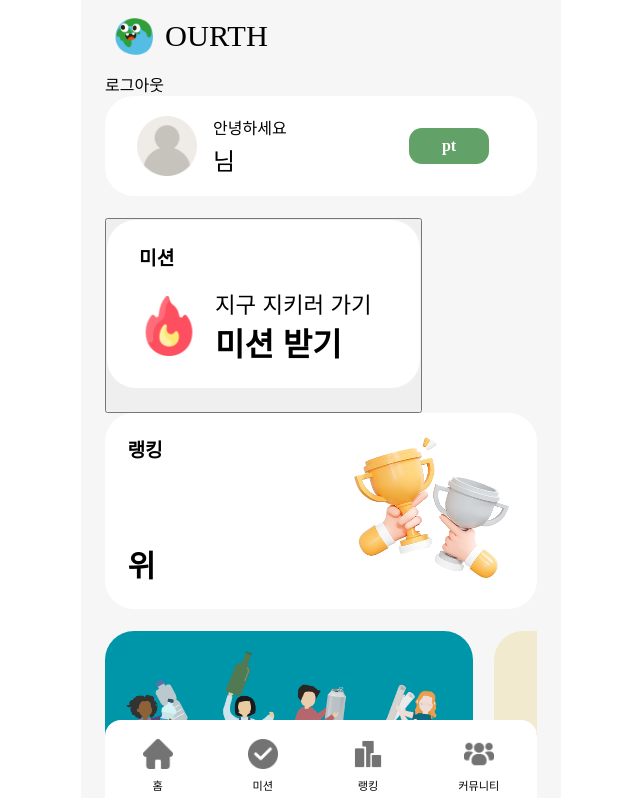
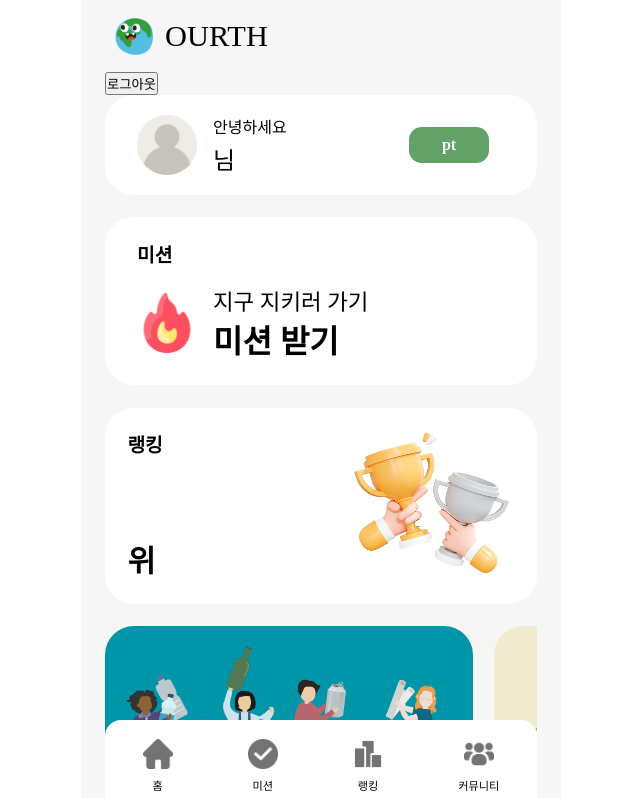
Before and after one commit to sinamong0620/Ourth-Frontend, a Next.js app: page /main in a window 1280 px wide. Shown: the top 798 px of the page, without its empty margins (319-959 px from the left). Built offline with nearby package versions, Linux system fonts and the light colour scheme; no server answers.

Commit message:
feat: routing when created missions
Co-authored-by: hyesungoh <haesungoh414@gmail.com>
Co-authored-by: YehyeokBang <qkddpgur318@gmail.com>
Co-authored-by: rltgjqmtkdydwk <slvrcods22@gmail.com>

```diff
--- a/src/components/MainOurth.tsx
+++ b/src/components/MainOurth.tsx
@@ -8,17 +8,19 @@ import { motion } from "framer-motion";
 import useMissionList from "../hooks/useMissionList";
 import AddMission from "./AddMission";
 import axios from "axios";
+import { useRouter } from "next/router";
+import { FC } from "react";
+import { useAtom } from "jotai";
+import { refreshIntervalAtom } from "../store/intervals";
 
-type AppProps = {
-  Component: React.ElementType;
-};
+const Page: FC = () => {
+  const router = useRouter();
+  const { userInfo } = useMissionList();
+  const [refreshInterval, _] = useAtom(refreshIntervalAtom);
 
-const MainOurth = ({ Component }: AppProps) => {
-  const { userInfo } = useMissionList();
-
-  const UserMission = async () => {
+  const userMission = async () => {
     try {
-      const response = await axios.post(
+      await axios.post(
         "https://ourth.duckdns.org/usermission/add",
         {}, //post는 형식이 {data,{config}} 이렇게 해야함
         {
@@ -27,13 +29,36 @@ const MainOurth = ({ Component }: AppProps) => {
           },
         }
       );
+      router.push("/mission");
     } catch (error) {
       alert(error);
     }
   };
+
+  const logout = async () => {
+    try {
+      await axios.post(
+        "https://ourth.duckdns.org/logout",
+        { refreshToken: `${localStorage.getItem("refreshKey")}` }, //post는 형식이 {data,{config}} 이렇게 해야함
+        {
+          headers: {
+            Authorization: `Bearer ${localStorage.getItem("tokenKey")}`,
+          },
+        }
+      );
+      window.localStorage.removeItem("tokenKey");
+      window.localStorage.removeItem("refreshKey");
+
+      clearInterval(refreshInterval!);
+      router.push("/login");
+    } catch (error) {
+      alert(error);
+    }
+  };
+
   return (
     <>
-      <div>로그아웃</div>
+      <button onClick={logout}>로그아웃</button>
       <motion.div
         initial={{ opacity: 0 }}
         whileInView={{ opacity: 10 }}
@@ -49,15 +74,15 @@ const MainOurth = ({ Component }: AppProps) => {
         whileInView={{ opacity: 10 }}
         transition={{ delay: 0.3 }}
       >
+        {!userInfo?.missionPresence ? (
+          <UnsetButton onClick={userMission}>
+            <AddMission />
+          </UnsetButton>
+        ) : (
           <Link href="/mission">
-          {!userInfo?.missionPresence ? (
-            <button onClick={UserMission}>
-              <AddMission />
-            </button>
-          ) : (
             <Mission remainMission={userInfo.missionCount} />
+          </Link>
         )}
-        </Link>
       </motion.div>
       <motion.div
         initial={{ opacity: 0 }}
@@ -126,7 +151,7 @@ const MainOurth = ({ Component }: AppProps) => {
   );
 };
 
-export default MainOurth;
+export default Page;
 
 const TipCommunityContain = styled.div`
   display: flex;
@@ -139,3 +164,9 @@ const TipCommunityScroll = styled(motion.div)`
     display: none;
   }
 `;
+
+const UnsetButton = styled.button`
+  all: unset;
+  cursor: pointer;
+  width: 100%;
+`;
--- a/src/pages/mission.tsx
+++ b/src/pages/mission.tsx
@@ -4,13 +4,9 @@ import CompletedMission from "../components/mission/CompletedMission";
 import useMission from "../hooks/useMission";
 import Link from "next/link";
 import { useEffect } from "react";
+
 export default function Mission() {
   const { userMission, saveRandomMission } = useMission();
-
-  useEffect(() => {}, []);
-  //왜 자꾸 개체가 undefined라고 뜨는건지 잘 모르겟음.
-  //그리고 왜 map 업다고 함. ㅅㅂ 장난?
-  //뭐야 왜 여기서 하면 갑자기 map이 됨?
 
   return (
     <MainStyleContainer>
```
Also changed, not shown: src/components/Profile.tsx (+6 -2 lines), src/hooks/useMission.ts (+5 -2 lines). Lines whose indentation alone changed are shown as unchanged.
